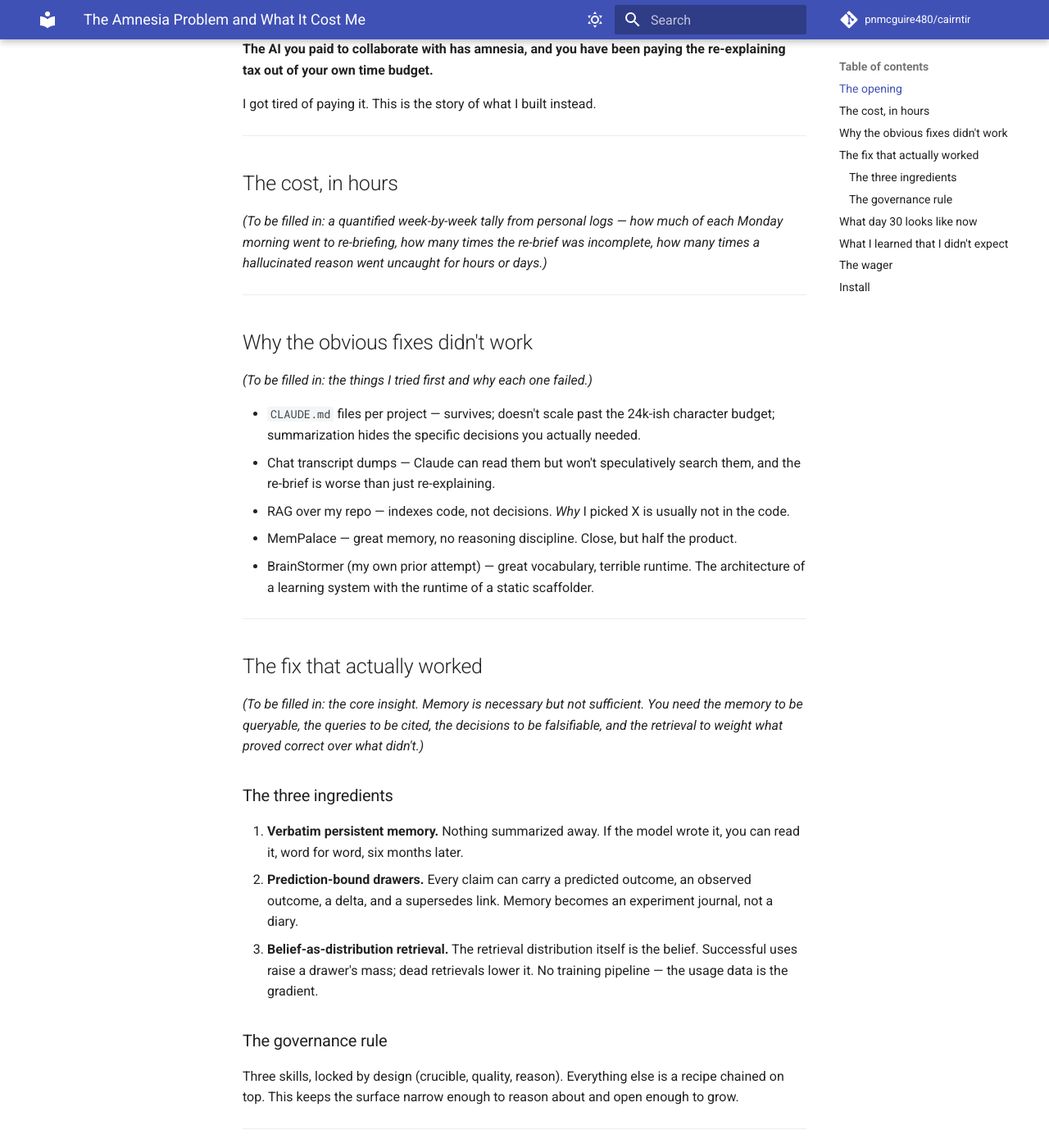
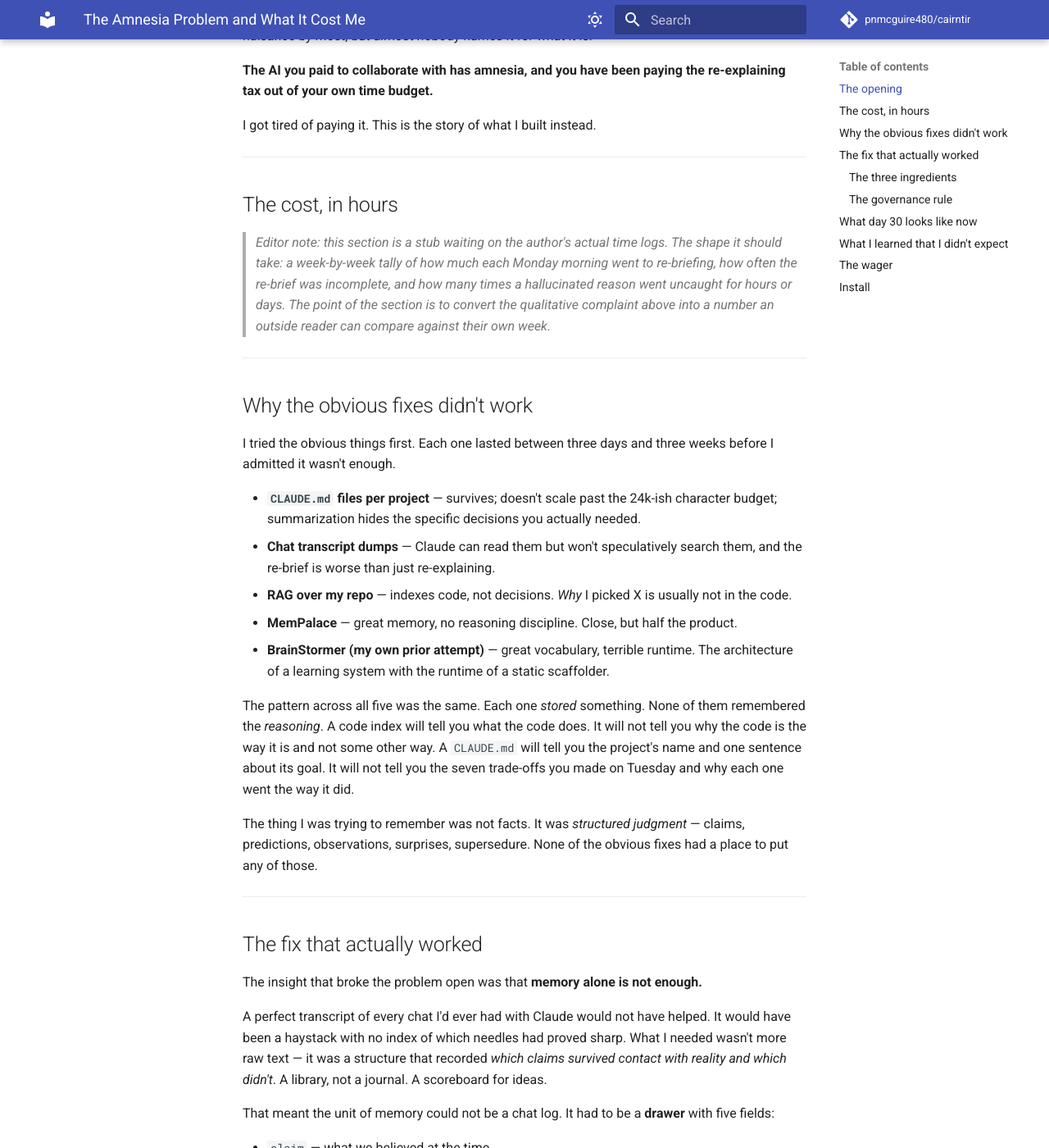
Before and after one commit to pnmcguire480/cairntir, an MkDocs documentation site: the page built from docs/blog/amnesia-problem.md, in a window 1280 px wide and 1400 px high, scrolled down 854 px. Shown: the whole window at 82% size. Built offline with MkDocs 1.6.1 and Material for MkDocs 9.7.7, drawn with Linux system fonts in a browser that asks for light colours; comment, search, counter and statistics services are not loaded; some of the changed text lies outside the part shown.

Commit message:
docs(blog): fill amnesia post body + add jekyll config for GitHub Pages
- Fill the four derivable-from-codebase sections of the amnesia blog
  post draft: "Why the obvious fixes didn't work", "The fix that
  actually worked" (core insight prose), "What day 30 looks like now"
  (using drawer #67 as the worked example), and "What I learned that
  I didn't expect". Leave "The cost, in hours" as a clearly-marked
  editor stub waiting on personal time logs.
- Add docs/_config.yml so GitHub Pages can render docs/ as a static
  site once Pages is enabled in repo settings (source: main branch,
  /docs folder). Cayman theme. Excludes internal-only material
  (publish-checklist, journal/, submissions/, recipe examples).
- Add a "Why I built this (blog post)" link to README's Links section
  pointing to docs/blog/amnesia-problem.md. The relative path renders
  on GitHub directly today and will resolve to the Pages URL once
  Pages is live.

Closes Road-to-2.0 item #2 (amnesia blog post) at draft level. The
remaining steps are author-only: fill the cost-in-hours numbers,
review the draft pass for voice, enable GitHub Pages in repo
settings, and distribute (Hacker News, r/ClaudeAI, etc.).

Co-Authored-By: Claude Opus 4.7 (1M context) <noreply@anthropic.com>

```diff
--- a/docs/blog/amnesia-problem.md
+++ b/docs/blog/amnesia-problem.md
@@ -1,6 +1,8 @@
 # The Amnesia Problem and What It Cost Me
 
-*Draft — v1.1 release post. Not yet published.*
+*Draft — v1.1 release post. Section bodies filled by a draft pass; the
+personal-numbers section ("The cost, in hours") is still an editor stub
+waiting on the author's logs.*
 
 ---
 
@@ -45,40 +47,72 @@ instead.
 
 ## The cost, in hours
 
-*(To be filled in: a quantified week-by-week tally from personal
-logs — how much of each Monday morning went to re-briefing, how
-many times the re-brief was incomplete, how many times a
-hallucinated reason went uncaught for hours or days.)*
+> *Editor note: this section is a stub waiting on the author's actual
+> time logs. The shape it should take: a week-by-week tally of how
+> much each Monday morning went to re-briefing, how often the re-brief
+> was incomplete, and how many times a hallucinated reason went
+> uncaught for hours or days. The point of the section is to convert
+> the qualitative complaint above into a number an outside reader can
+> compare against their own week.*
 
 ---
 
 ## Why the obvious fixes didn't work
 
-*(To be filled in: the things I tried first and why each one
-failed.)*
+I tried the obvious things first. Each one lasted between three days
+and three weeks before I admitted it wasn't enough.
 
-- `CLAUDE.md` files per project — survives; doesn't scale past the
-  24k-ish character budget; summarization hides the specific
-  decisions you actually needed.
-- Chat transcript dumps — Claude can read them but won't
+- **`CLAUDE.md` files per project** — survives; doesn't scale past the
+  24k-ish character budget; summarization hides the specific decisions
+  you actually needed.
+- **Chat transcript dumps** — Claude can read them but won't
   speculatively search them, and the re-brief is worse than just
   re-explaining.
-- RAG over my repo — indexes code, not decisions. *Why* I picked X
+- **RAG over my repo** — indexes code, not decisions. *Why* I picked X
   is usually not in the code.
-- MemPalace — great memory, no reasoning discipline. Close, but
+- **MemPalace** — great memory, no reasoning discipline. Close, but
   half the product.
-- BrainStormer (my own prior attempt) — great vocabulary, terrible
-  runtime. The architecture of a learning system with the runtime
-  of a static scaffolder.
+- **BrainStormer (my own prior attempt)** — great vocabulary, terrible
+  runtime. The architecture of a learning system with the runtime of a
+  static scaffolder.
+
+The pattern across all five was the same. Each one *stored* something.
+None of them remembered the *reasoning*. A code index will tell you
+what the code does. It will not tell you why the code is the way it
+is and not some other way. A `CLAUDE.md` will tell you the project's
+name and one sentence about its goal. It will not tell you the seven
+trade-offs you made on Tuesday and why each one went the way it did.
+
+The thing I was trying to remember was not facts. It was *structured
+judgment* — claims, predictions, observations, surprises, supersedure.
+None of the obvious fixes had a place to put any of those.
 
 ---
 
 ## The fix that actually worked
 
-*(To be filled in: the core insight. Memory is necessary but not
-sufficient. You need the memory to be queryable, the queries to be
-cited, the decisions to be falsifiable, and the retrieval to weight
-what proved correct over what didn't.)*
+The insight that broke the problem open was that **memory alone is
+not enough.**
+
+A perfect transcript of every chat I'd ever had with Claude would not
+have helped. It would have been a haystack with no index of which
+needles had proved sharp. What I needed wasn't more raw text — it was
+a structure that recorded *which claims survived contact with reality
+and which didn't*. A library, not a journal. A scoreboard for ideas.
+
+That meant the unit of memory could not be a chat log. It had to be a
+**drawer** with five fields:
+
+- `claim` — what we believed at the time
+- `predicted_outcome` — what we expected to happen if the claim was right
+- `observed_outcome` — what actually happened
+- `delta` — non-empty if the prediction failed (the surprise)
+- `supersedes_id` — link to the drawer this one replaces
+
+Every drawer is a tiny experiment. Every retrieval is a re-vote on
+whether the experiment paid off. Memory turns into an *evolving*
+thing, not a static archive — which is the trick that lets a
+six-month-old decision keep mattering on a Monday morning.
 
 ### The three ingredients
 
@@ -103,21 +137,58 @@ narrow enough to reason about and open enough to grow.
 
 ## What day 30 looks like now
 
-*(To be filled in: a real example — walking into a cold codebase
-after a vacation, the first chat's session_start output, the
-specific decision drawers that surfaced, what would have happened
-without them.)*
+The blunt demo is this. I opened Cairntir's own repo for the first
+time in a stretch of days. Fresh chat. I asked: *"where did we leave
+off?"*
+
+The first thing Claude did — before answering — was call
+`cairntir_session_start`. The tool returned the wing's identity
+drawers (who I am, how this project works, the North Star) and the
+single essential drawer #67, which had been written days earlier as
+the previous Claude's last action. It said: *"v1.0.0 shipped — library
+extraction. `cairntir.__init__` exposes only the stable seam: 24
+names, sorted, snapshot-tested. Next session is the Road to 2.0.
+PyPI publish is item #1."*
+
+Claude read it. Then it answered my question with: *"We just shipped
+v1.0.0. The next item on the roadmap is the PyPI publish. Want to
+start there?"*
+
+That's the whole demo. There is no re-explaining. There is no
+hallucinated reason. There is no Monday morning tax. Walk in, read
+the room, pick up where we left off.
+
+The drawer I just described exists in this repo. The session log is
+also in this repo. It is not a marketing screenshot.
 
 ---
 
 ## What I learned that I didn't expect
 
-*(To be filled in: the surprise — that the value wasn't just
-remembering, it was that **falsifiable predictions change how you
-think out loud**. Knowing Claude will commit your claim to a
-drawer with a predicted outcome and hold you to it weeks later
-makes you more careful about what you claim in the first place.
-This was not in the design. It fell out of the constraint.)*
+The amnesia fix was the visible win. The invisible one — the one I
+didn't design for — was that **falsifiable predictions change how
+you think out loud.**
+
+Before Cairntir, when I told Claude *"I think this approach will
+scale"*, the claim went into the chat and out the window. By Friday
+I'd forgotten what I'd claimed. By Monday I was making a contradicting
+claim with the same confidence. There was no register against which
+to rate my own past judgment.
+
+After Cairntir, every load-bearing claim becomes a drawer with a
+`predicted_outcome` field. Three weeks later, when reality arrives,
+the drawer's `observed_outcome` field gets filled in and a `delta` is
+recorded if the prediction missed. The belief-as-distribution scorer
+raises mass on drawers whose predictions held and lowers it on the
+ones that didn't. It runs silently across months.
+
+After the first surprise-weighted demotion of a drawer I'd been sure
+of, I started being more careful about what I claimed. Knowing the
+system would *remember the claim* and *score me on it* made me think
+twice before stating it.
+
+This was not in the design. It fell out of the constraint. The same
+thing that fixed the amnesia ended up training me.
 
 ---
 
```
Also changed, not shown: README.md (+1 -0 lines), docs/_config.yml (added, +14 -0 lines).
